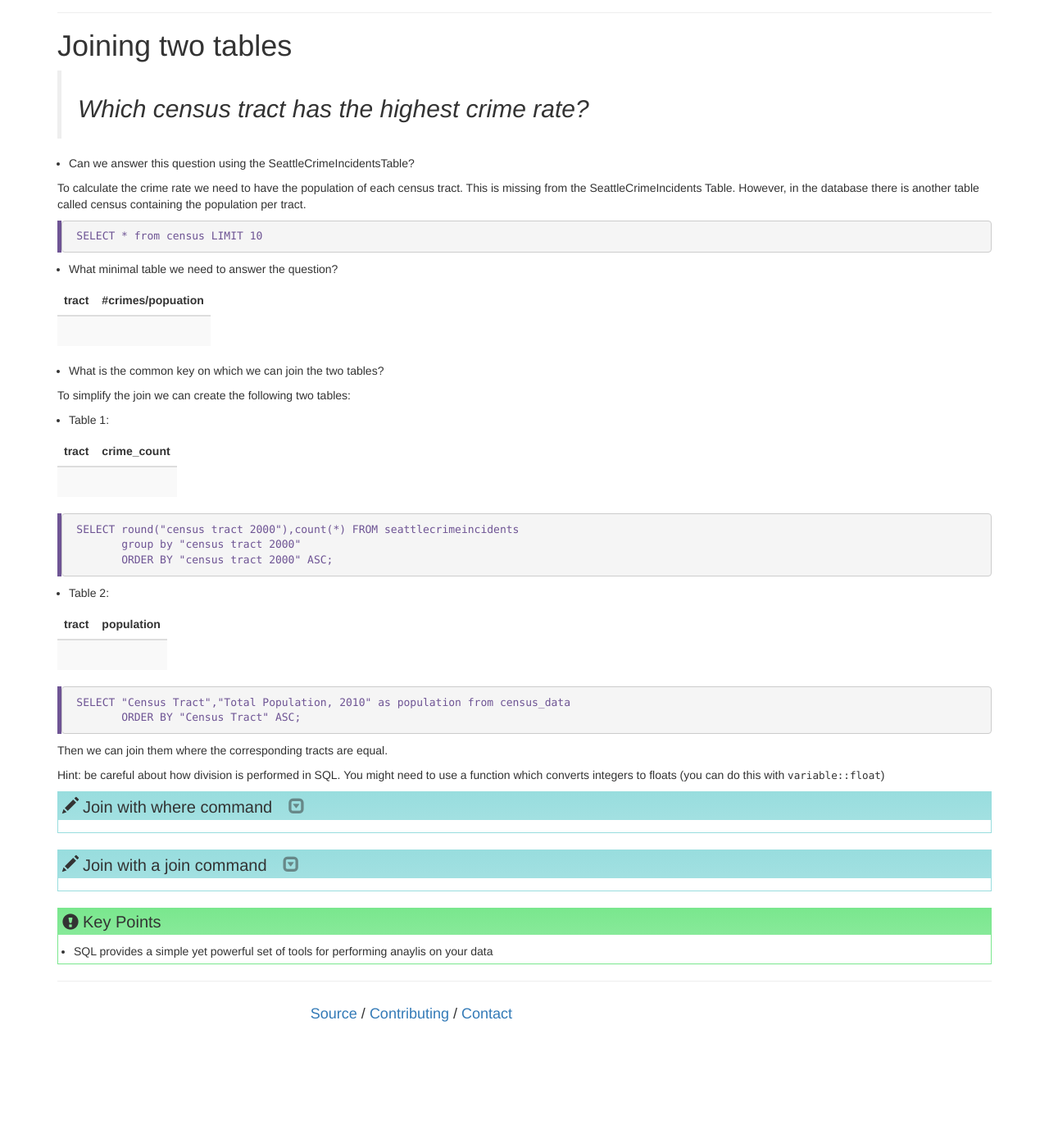
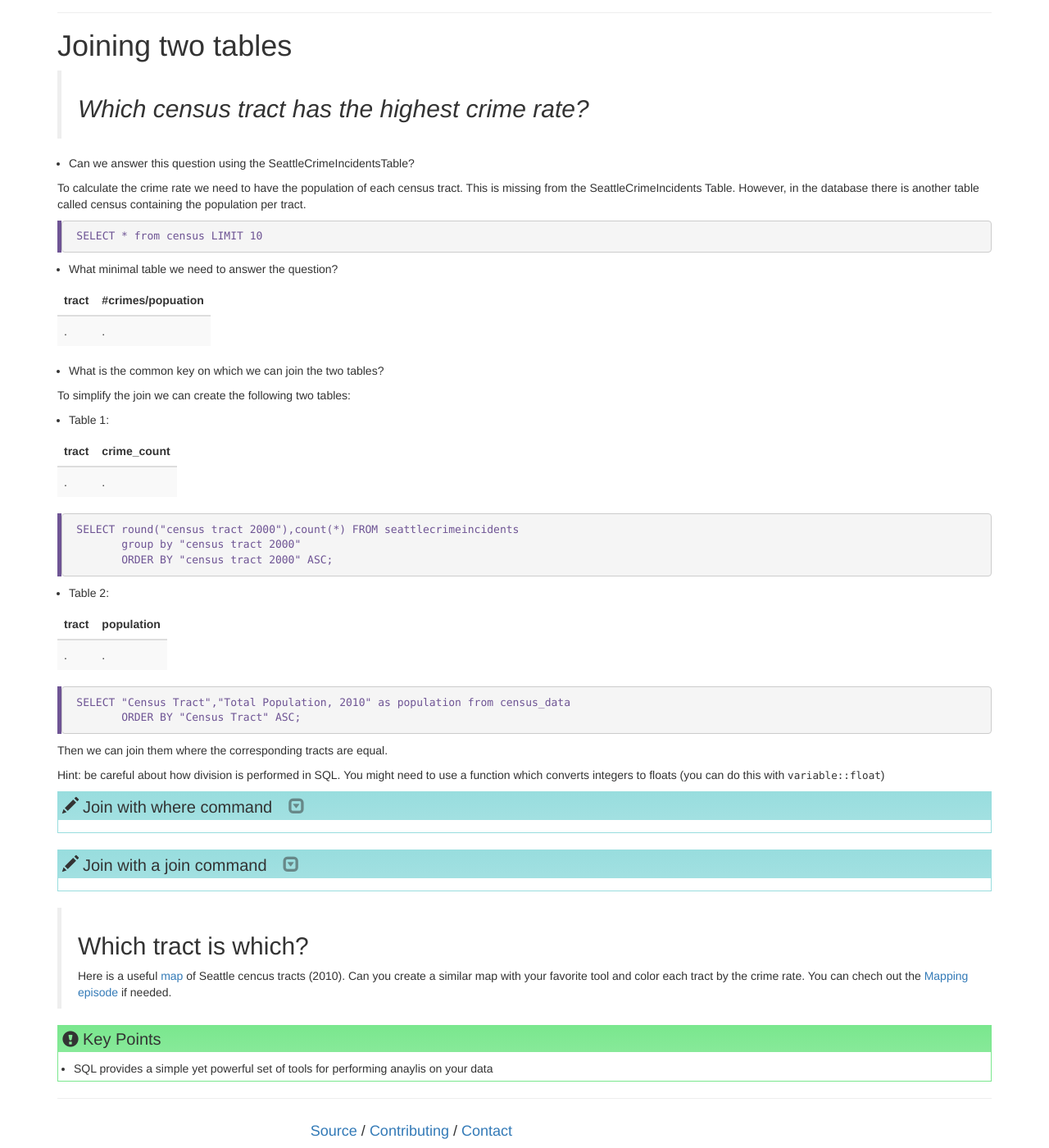
Before and after one commit to uwescience/SQL-geospatial-tutorial, a Jekyll site: the page built from _episodes/03-queries.md, in a window 1280 px wide and 1400 px high, scrolled down 3192 px. Shown: the whole window at 82% size. Built offline with Jekyll 4.4.1, drawn with Linux system fonts in a browser that asks for light colours; before the commit the page ends 4449 px from its top, so only the background shows below that.

Commit message:
Update 03-queries.md

```diff
--- a/_episodes/03-queries.md
+++ b/_episodes/03-queries.md
@@ -218,7 +218,7 @@ To calculate the crime rate we need to have the population of each census tract.
 
  | tract | #crimes/popuation |
  | --- | --- |
- |  |  |
+ | . | . |
 
  * What is the common key on which we can join the two tables?
 
@@ -232,7 +232,7 @@ To simplify the join we can create the following two tables:
 
  | tract | crime_count |
  | --- | --- |
- | | |
+ | . | . |
 
  ~~~
  SELECT round("census tract 2000"),count(*) FROM seattlecrimeincidents
@@ -245,7 +245,7 @@ To simplify the join we can create the following two tables:
 
  | tract | population |
  | --- | --- |
- | | |
+ | . | . |
 
  ~~~
  SELECT "Census Tract","Total Population, 2010" as population from census_data
@@ -283,3 +283,6 @@ SELECT crimeTable.CT,cast(crimeTable.count as float)/censusTable.population as c
 > >{: .sql}
 > {: .solution}
 {: .challenge}
+
+> ## Which tract is which?
+> Here is a useful [map](https://www.seattle.gov/Documents/Departments/CivilRights/map-seattle.pdf) of Seattle cencus tracts (2010). Can you create a similar map with your favorite tool and color each tract by the crime rate. You can chech out the [Mapping episode](https://uwescience.github.io/SQL-geospatial-tutorial/05-mapping/) if needed.
```
